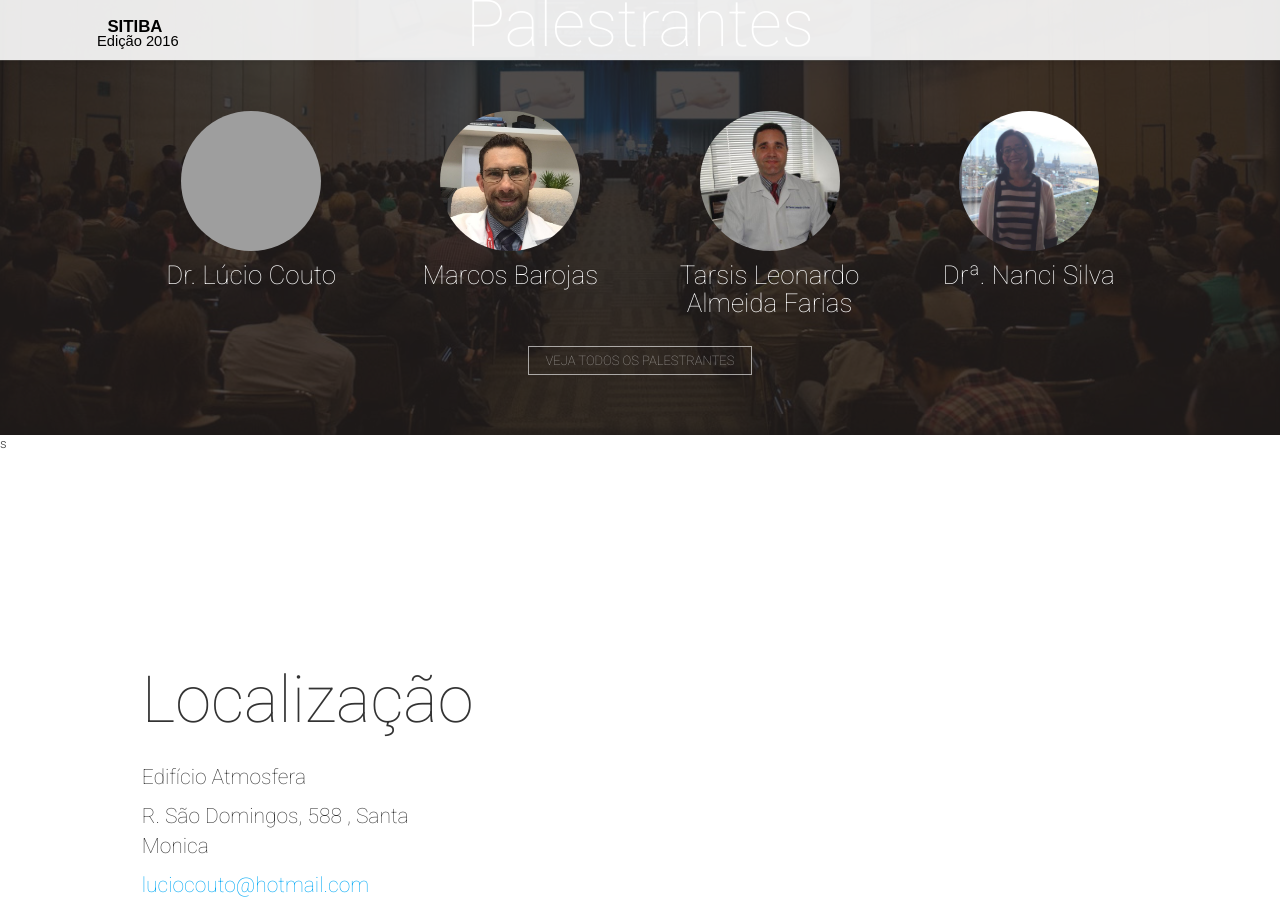
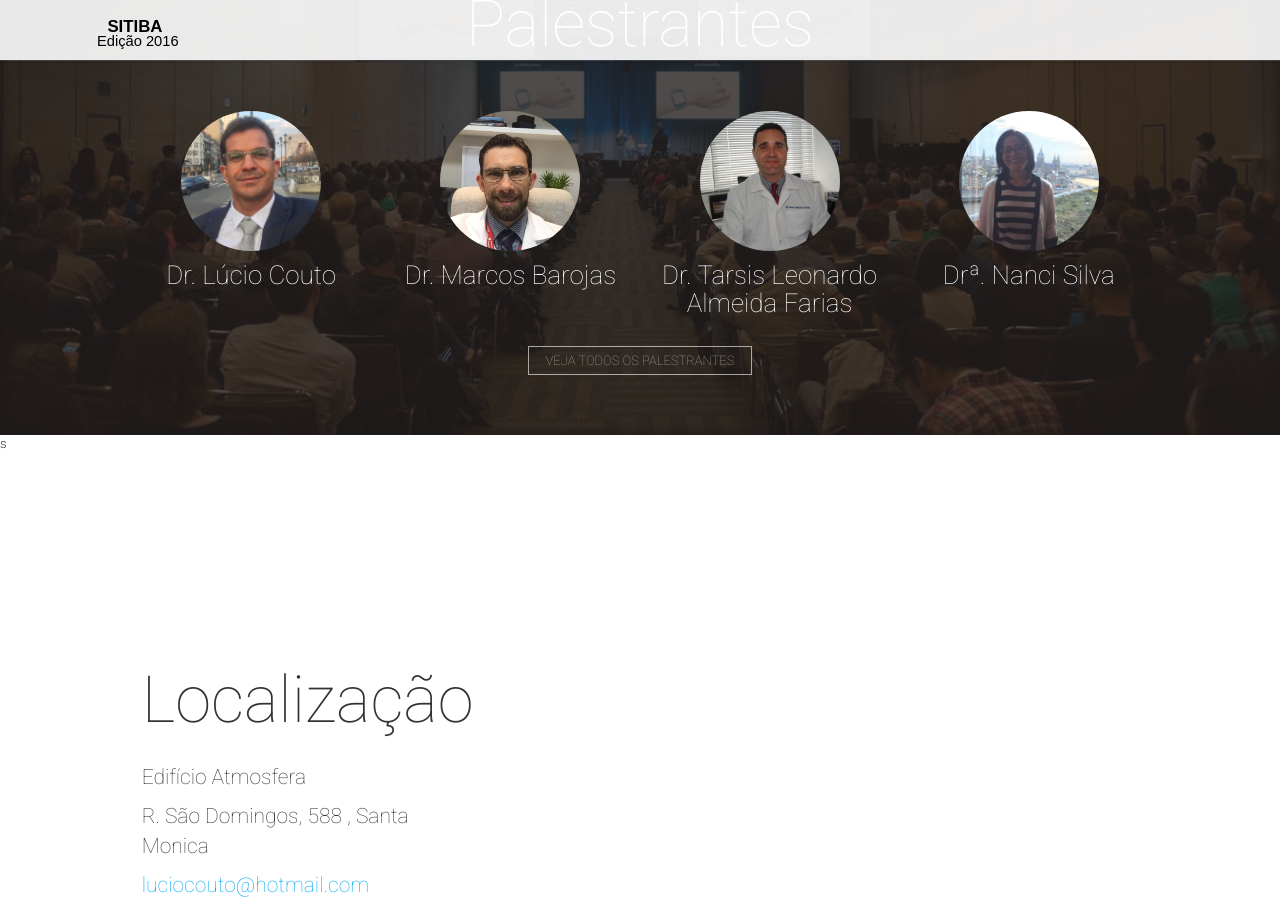
Before and after one commit to ricardotassio/ricardotassio.github.io, a Jekyll site: the page built from index.html, in a window 1280 px wide and 900 px high, scrolled down 1885 px. Built offline with Jekyll 4.4.1, drawn with Linux system fonts in a browser that asks for light colours; nearby versions of some CDN libraries; library files that are not in the unit come from our copies; a script that is not in the unit is left out; comment, search, counter and statistics services are not loaded; grey boxes are pictures that could not be loaded.

Commit message:
Fix the Speekers Photograph

```diff
--- a/_data/speakers.yml
+++ b/_data/speakers.yml
@@ -1,6 +1,6 @@
 -
   id: 5
-  name: "José Mário Meira"
+  name: "Dr. José Mário Meira"
   surname: "Teles"
   # company: ""
   title: "Médico intensivista"
@@ -10,7 +10,7 @@ Superintende Técnico do Instituto Gerir"
   rockstar: true
 -
   id: 6
-  name: "Marcos"
+  name: "Dr. Marcos"
   surname: "Barojas"
   # company: ""
   title: "Especialista em Cardiologia pela SBC"
@@ -31,7 +31,7 @@ Superintende Técnico do Instituto Gerir"
   rockstar: true
 -
   id: 8
-  name: "Tarsis Leonardo Almeida"
+  name: "Dr. Tarsis Leonardo Almeida"
   surname: "Farias"
   # company: ""
   title: "Neurologista e Neurofisiologista com subespecializacao em Distúrbios do Movimento"
```
Also changed, not shown: img/people/palestrante12.jpeg (added).
